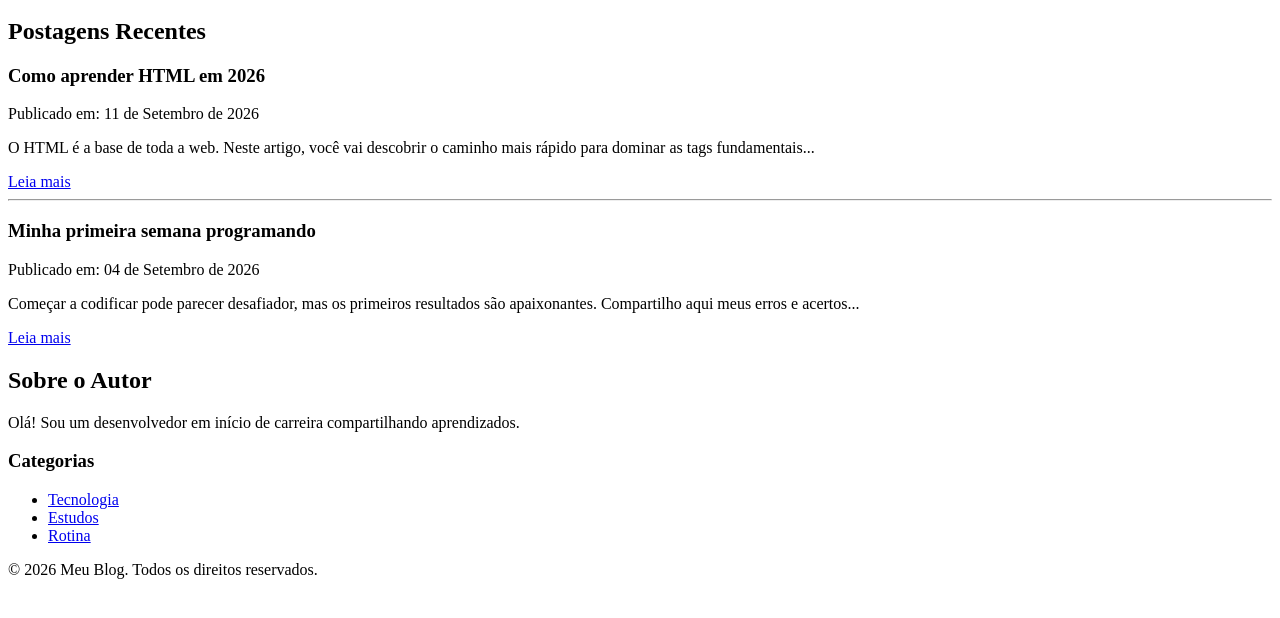
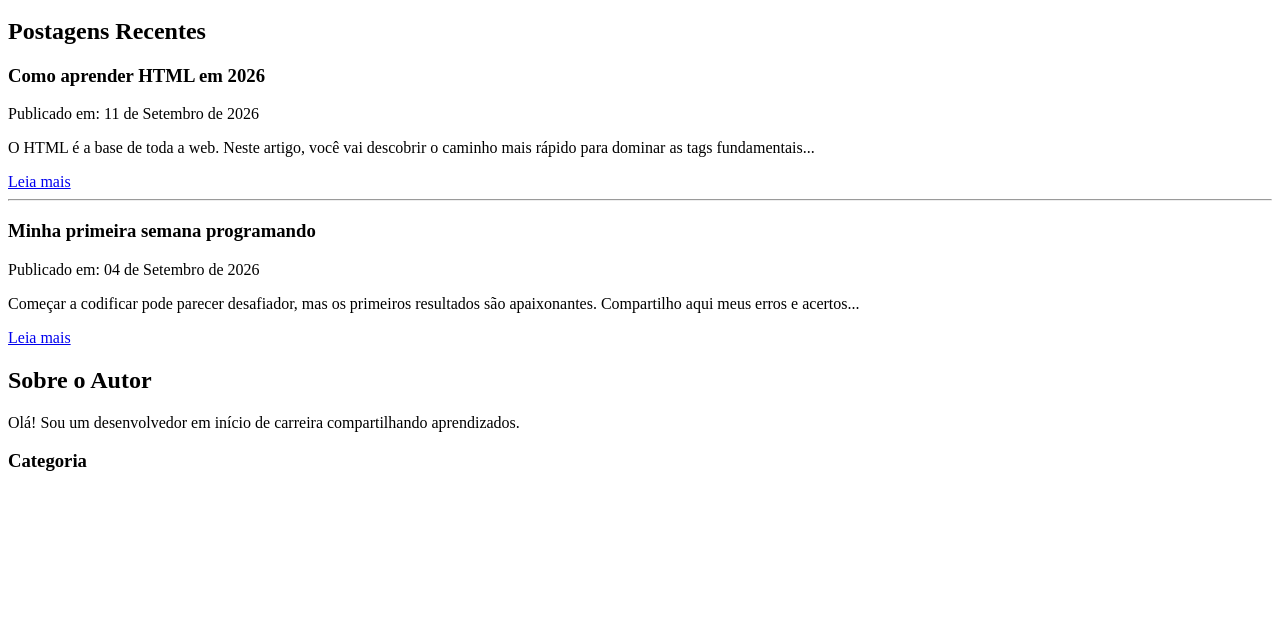
Before and after one commit to ericcarvalhoprado-byte/Site2, a plain HTML site: page index.html in a window 1280 px wide. Shown: the part 136-754 px from the top of the page. Drawn offline with Linux system fonts and the light colour scheme.

Commit message:
Remove categories and footer from index.html
Removed categories section and footer from the HTML.

```diff
--- a/index.html
+++ b/index.html
@@ -50,20 +50,4 @@
             <h2>Sobre o Autor</h2>
             <p>Olá! Sou um desenvolvedor em início de carreira compartilhando aprendizados.</p>
 
-            <h3>Categorias</h3>
-            <ul>
-                <li><a href="#">Tecnologia</a></li>
-                <li><a href="#">Estudos</a></li>
-                <li><a href="#">Rotina</a></li>
-            </ul>
-        </aside>
-
-    </main>
-
-    <!-- Rodapé -->
-    <footer>
-        <p>&copy; 2026 Meu Blog. Todos os direitos reservados.</p>
-    </footer>
-
-</body>
-</html>
+            <h3>Categoria
```
